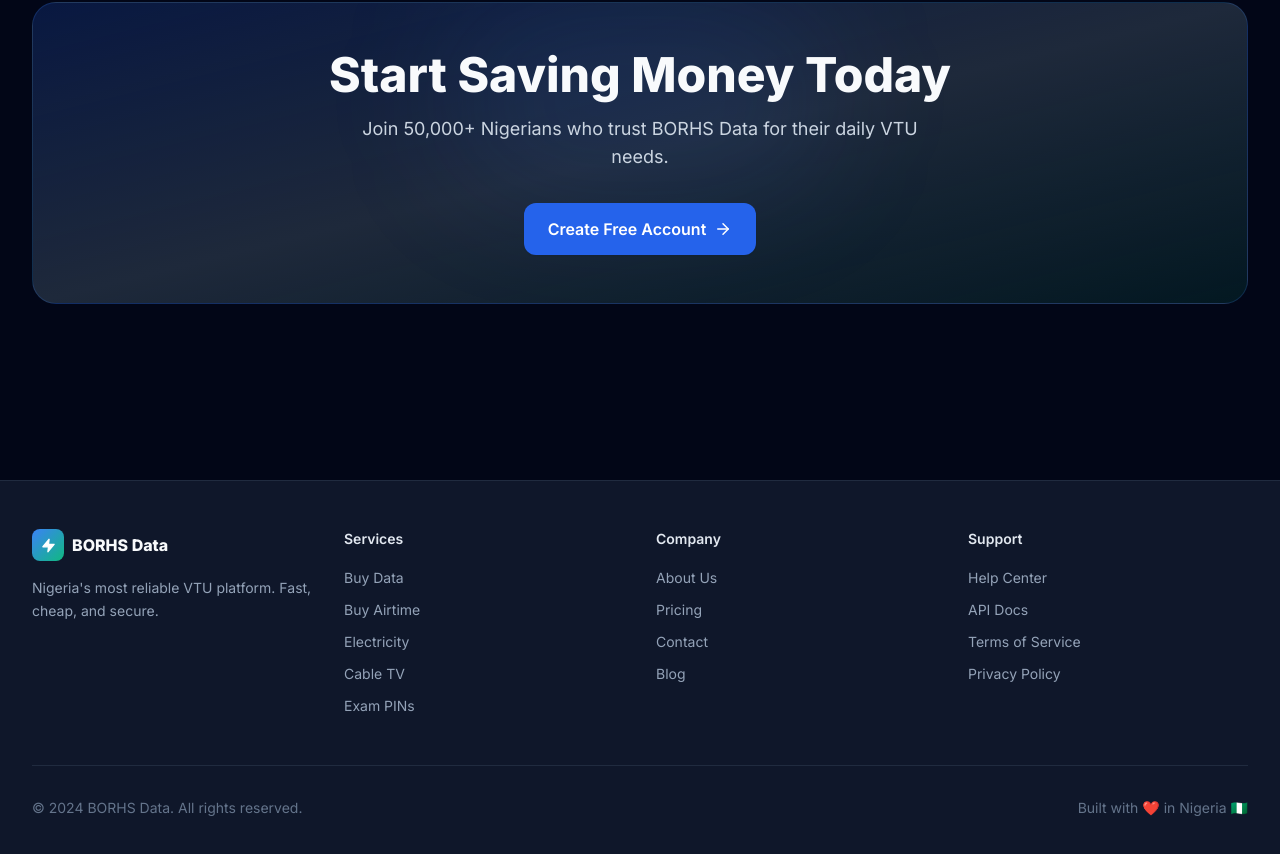
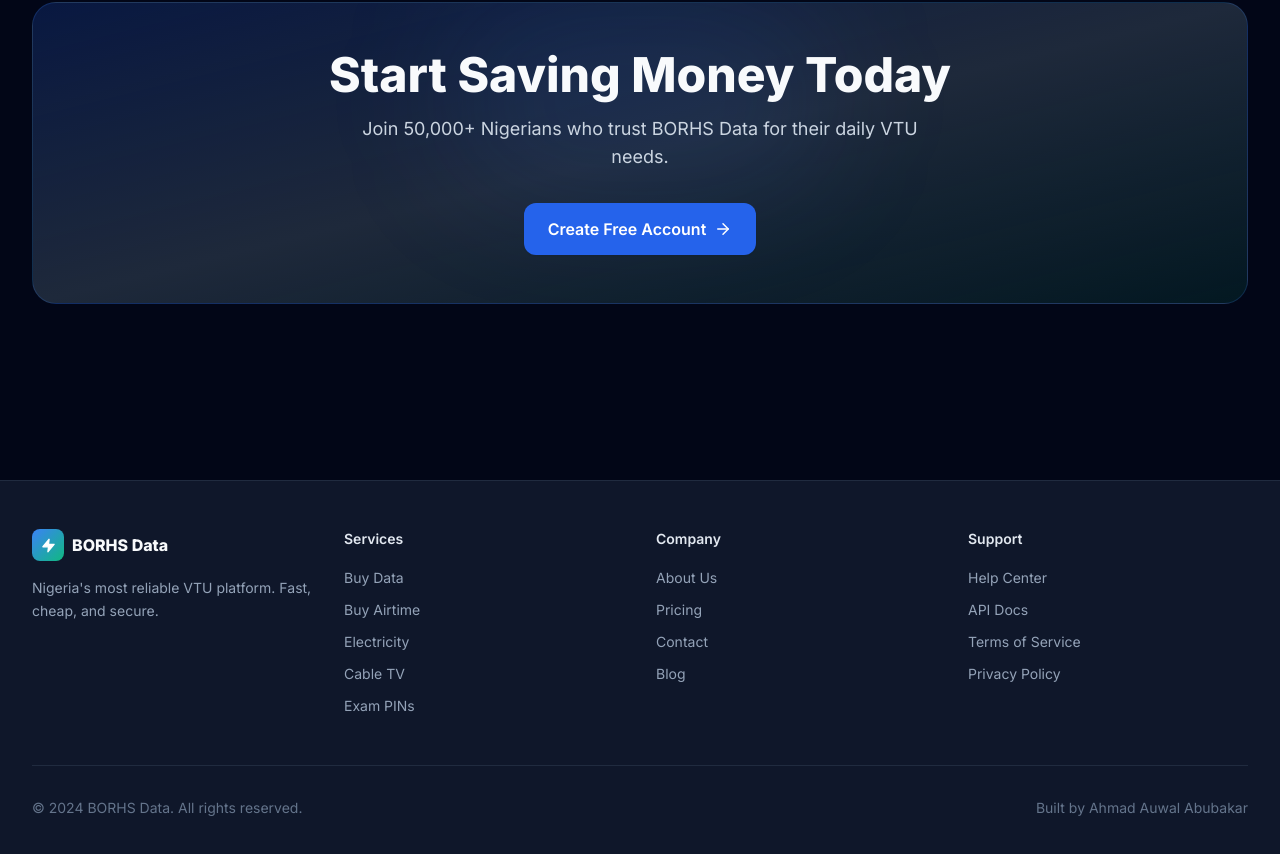
Before and after one commit to 05ahmadauwal-cloud/BORHS-DATA-APP, a React (Vite) app in the folder frontend/: page / in a window 1280 px wide. Shown: the part 2645-3499 px from the top of the page. Built offline with nearby package versions, Linux system fonts and the light colour scheme; no server answers.

Commit message:
fix: update WhatsApp number to 2347065896598, update footer credit

```diff
--- a/frontend/src/components/layout/PublicLayout.jsx
+++ b/frontend/src/components/layout/PublicLayout.jsx
@@ -130,7 +130,7 @@
           </div>
           <div className="mt-12 pt-8 border-t border-dark-700/50 flex flex-col md:flex-row items-center justify-between gap-4">
             <p className="text-dark-500 text-sm">© 2024 BORHS Data. All rights reserved.</p>
-            <p className="text-dark-500 text-sm">Built with ❤️ in Nigeria 🇳🇬</p>
+            <p className="text-dark-500 text-sm">Built by Ahmad Auwal Abubakar</p>
           </div>
         </div>
       </footer>
--- a/frontend/src/components/ui/WhatsAppButton.jsx
+++ b/frontend/src/components/ui/WhatsAppButton.jsx
@@ -1,7 +1,7 @@
 import { useState } from 'react';
 import { X, MessageCircle } from 'lucide-react';
 
-const WHATSAPP_NUMBER = '2348000000000'; // change to real number
+const WHATSAPP_NUMBER = '2347065896598'; // change to real number
 const WHATSAPP_MESSAGE = "Hello BORHS Data Support 👋 I need help with my account.";
 
 export default function WhatsAppButton() {
```
